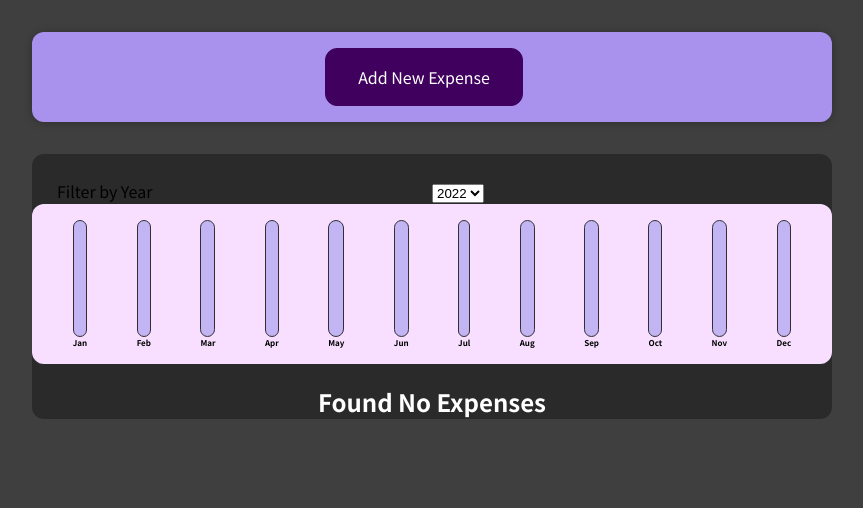
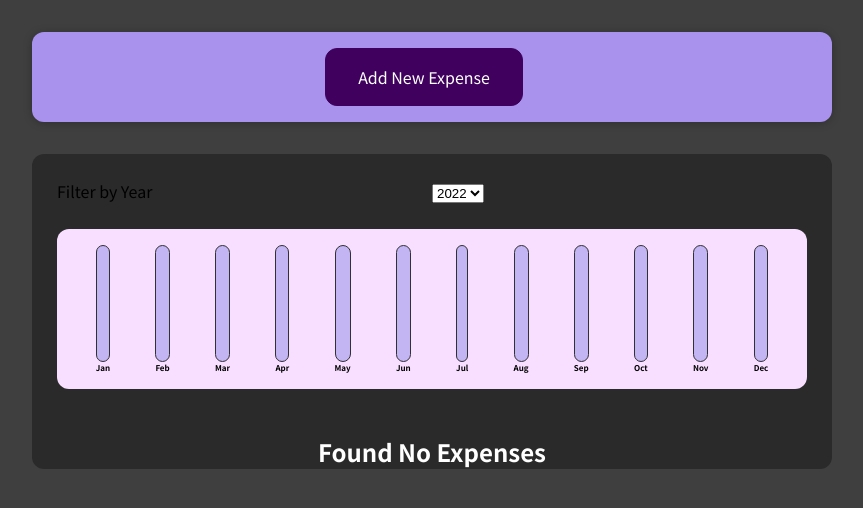
Before and after one commit to glaucusec/reactjs, a React (Create React App) app: page / in a window 1280 px wide. Shown: the top 508 px of the page, without its empty margins (208-1071 px from the left). Built offline with nearby package versions, Linux system fonts and the light colour scheme.

Commit message:
Chart App Aligned

```diff
--- a/src/components/Chart/Chart.js
+++ b/src/components/Chart/Chart.js
@@ -8,6 +8,7 @@ const Chart = (props) => {
   const totalMaximum = Math.max(...dataPointValues);
 
   return (
+    <div style={{ width: "100%", padding: "25px" }}>
       <div className="chart">
         {props.dataPoints.map((dataPoint) => (
           <ChartBar
@@ -18,6 +19,7 @@ const Chart = (props) => {
           />
         ))}
       </div>
+    </div>
   );
 };
 
```
Lines whose indentation alone changed are shown as unchanged.
